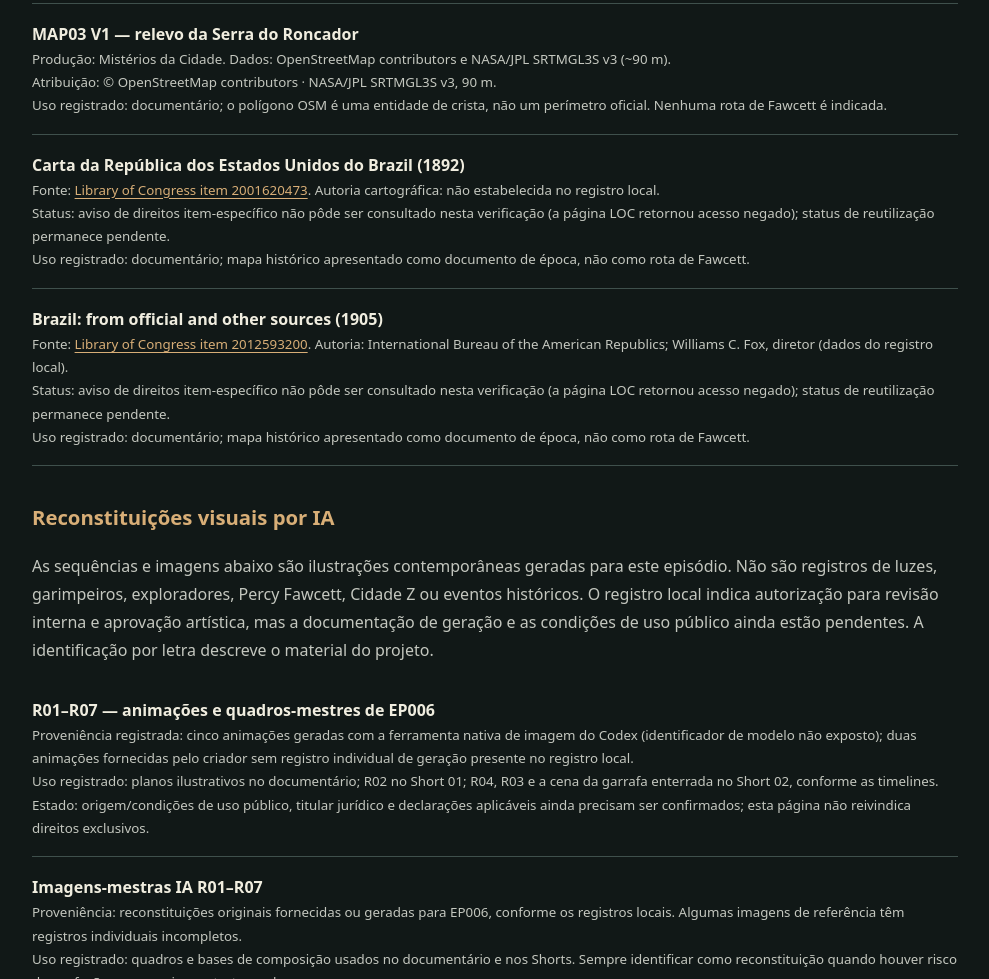
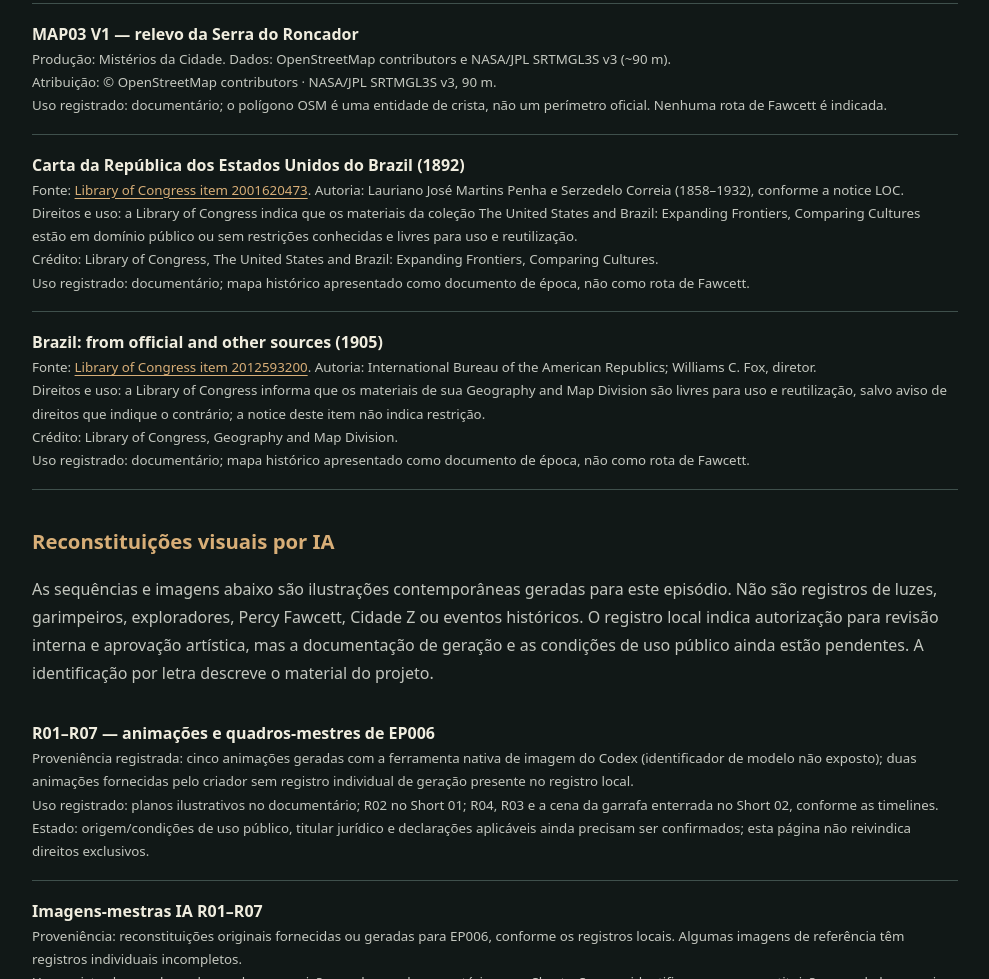
Before and after one commit to progritit/misterios-da-cidade-creditos, a plain HTML site: page docs/ep006.html in a window 1280 px wide. Shown: the part 4920-5899 px from the top of the page, without its empty margins (145-1134 px from the left). Drawn offline with Linux system fonts and the light colour scheme.

Commit message:
Reconcile EP006 LOC map credits and reuse notices

```diff
--- a/docs/ep006.html
+++ b/docs/ep006.html
@@ -51,8 +51,8 @@
 <article class="entry"><strong>MAP01 — Brasil → Mato Grosso → Barra do Garças</strong><small>Produção: Mistérios da Cidade. Dados: <a href="https://www.naturalearthdata.com/about/terms-of-use/" rel="noopener noreferrer">Natural Earth (domínio público)</a> e <a href="https://www.openstreetmap.org/copyright" rel="noopener noreferrer">OpenStreetMap contributors, ODbL 1.0</a>.</small><small>Atribuição: © OpenStreetMap contributors. Feito com Natural Earth.</small><small>Uso registrado: documentário; mapa derivado, dados guardados em cache local.</small></article>
 <article class="entry"><strong>MAP02 V2 — Barra do Garças, centro de visitantes, rios Garças e Araguaia</strong><small>Produção: Mistérios da Cidade. Dados cartográficos: OpenStreetMap contributors (ODbL 1.0); relevo SRTMGL3S v3, NASA/JPL/USGS (~90 m).</small><small>Atribuição: © OpenStreetMap contributors · NASA/JPL SRTMGL3S v3, 90 m. O ponto marca o centro de visitantes, não o limite do parque.</small><small>Uso registrado: documentário; cursos d’água representam a rede cartografada, sem perícia hidrográfica.</small></article>
 <article class="entry"><strong>MAP03 V1 — relevo da Serra do Roncador</strong><small>Produção: Mistérios da Cidade. Dados: OpenStreetMap contributors e NASA/JPL SRTMGL3S v3 (~90 m).</small><small>Atribuição: © OpenStreetMap contributors · NASA/JPL SRTMGL3S v3, 90 m.</small><small>Uso registrado: documentário; o polígono OSM é uma entidade de crista, não um perímetro oficial. Nenhuma rota de Fawcett é indicada.</small></article>
-<article class="entry"><strong>Carta da República dos Estados Unidos do Brazil (1892)</strong><small>Fonte: <a href="https://www.loc.gov/item/2001620473/" rel="noopener noreferrer">Library of Congress item 2001620473</a>. Autoria cartográfica: não estabelecida no registro local.</small><small>Status: aviso de direitos item-específico não pôde ser consultado nesta verificação (a página LOC retornou acesso negado); status de reutilização permanece pendente.</small><small>Uso registrado: documentário; mapa histórico apresentado como documento de época, não como rota de Fawcett.</small></article>
-<article class="entry"><strong>Brazil: from official and other sources (1905)</strong><small>Fonte: <a href="https://www.loc.gov/item/2012593200/" rel="noopener noreferrer">Library of Congress item 2012593200</a>. Autoria: International Bureau of the American Republics; Williams C. Fox, diretor (dados do registro local).</small><small>Status: aviso de direitos item-específico não pôde ser consultado nesta verificação (a página LOC retornou acesso negado); status de reutilização permanece pendente.</small><small>Uso registrado: documentário; mapa histórico apresentado como documento de época, não como rota de Fawcett.</small></article>
+<article class="entry"><strong>Carta da República dos Estados Unidos do Brazil (1892)</strong><small>Fonte: <a href="https://www.loc.gov/item/2001620473/" rel="noopener noreferrer">Library of Congress item 2001620473</a>. Autoria: Lauriano José Martins Penha e Serzedelo Correia (1858–1932), conforme a notice LOC.</small><small>Direitos e uso: a Library of Congress indica que os materiais da coleção The United States and Brazil: Expanding Frontiers, Comparing Cultures estão em domínio público ou sem restrições conhecidas e livres para uso e reutilização.</small><small>Crédito: Library of Congress, The United States and Brazil: Expanding Frontiers, Comparing Cultures.</small><small>Uso registrado: documentário; mapa histórico apresentado como documento de época, não como rota de Fawcett.</small></article>
+<article class="entry"><strong>Brazil: from official and other sources (1905)</strong><small>Fonte: <a href="https://www.loc.gov/item/2012593200/" rel="noopener noreferrer">Library of Congress item 2012593200</a>. Autoria: International Bureau of the American Republics; Williams C. Fox, diretor.</small><small>Direitos e uso: a Library of Congress informa que os materiais de sua Geography and Map Division são livres para uso e reutilização, salvo aviso de direitos que indique o contrário; a notice deste item não indica restrição.</small><small>Crédito: Library of Congress, Geography and Map Division.</small><small>Uso registrado: documentário; mapa histórico apresentado como documento de época, não como rota de Fawcett.</small></article>
 
 <h2>Reconstituições visuais por IA</h2>
 <p>As sequências e imagens abaixo são ilustrações contemporâneas geradas para este episódio. Não são registros de luzes, garimpeiros, exploradores, Percy Fawcett, Cidade Z ou eventos históricos. O registro local indica autorização para revisão interna e aprovação artística, mas a documentação de geração e as condições de uso público ainda estão pendentes. A identificação por letra descreve o material do projeto.</p>
```
